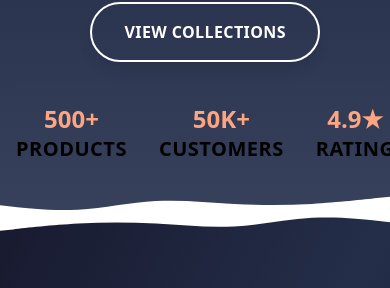
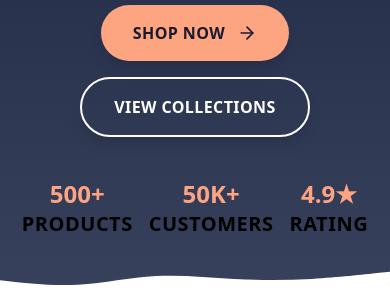
Before and after one commit to mahmou9d/Novera, a Next.js app: page / in a window 390 px wide. Shown: the part 524-812 px from the top of the page. Built offline with nearby package versions, Linux system fonts and the light colour scheme; no server answers.

Commit message:
first commit

```diff
--- a/components/Hero.tsx
+++ b/components/Hero.tsx
@@ -13,12 +13,9 @@ const Hero = () => {
   ];
 
   return (
-    <section
-
-      className="relative bg-gradient-to-br from-navy via-slate to-steel overflow-hidden"
-    >
+    <section className="relative bg-gradient-to-br from-navy via-slate to-steel overflow-hidden">
       <div className="container mx-auto px-4 sm:px-6 xl:px-40 relative z-10">
-        <div className="grid lg:grid-cols-2 gap-4 md:gap-8 lg:gap-12 items-center min-h-150 lg:min-h-175 py-12 lg:py-0">
+        <div className="grid lg:grid-cols-2 gap-8 lg:gap-12 items-center min-h-150 lg:min-h-175 py-12 lg:py-0">
           {/* Left Content */}
           <div className="flex flex-col justify-center space-y-6 lg:space-y-8 text-center lg:text-left">
             {/* Badge */}
@@ -74,7 +71,7 @@ const Hero = () => {
             </div>
 
             {/* Stats */}
-            <div className="flex gap-8 lg:gap-12 justify-center lg:justify-start pt-4 lg:pt-8 border-t border-steel/30">
+            <div className="flex gap-4 md:gap-8 lg:gap-12 justify-center lg:justify-start pt-4 lg:pt-8 border-t border-steel/30">
               {stats.map((stat, index) => (
                 <div key={index}>
                   <h3 className="text-2xl lg:text-3xl font-bold text-peach">
```
